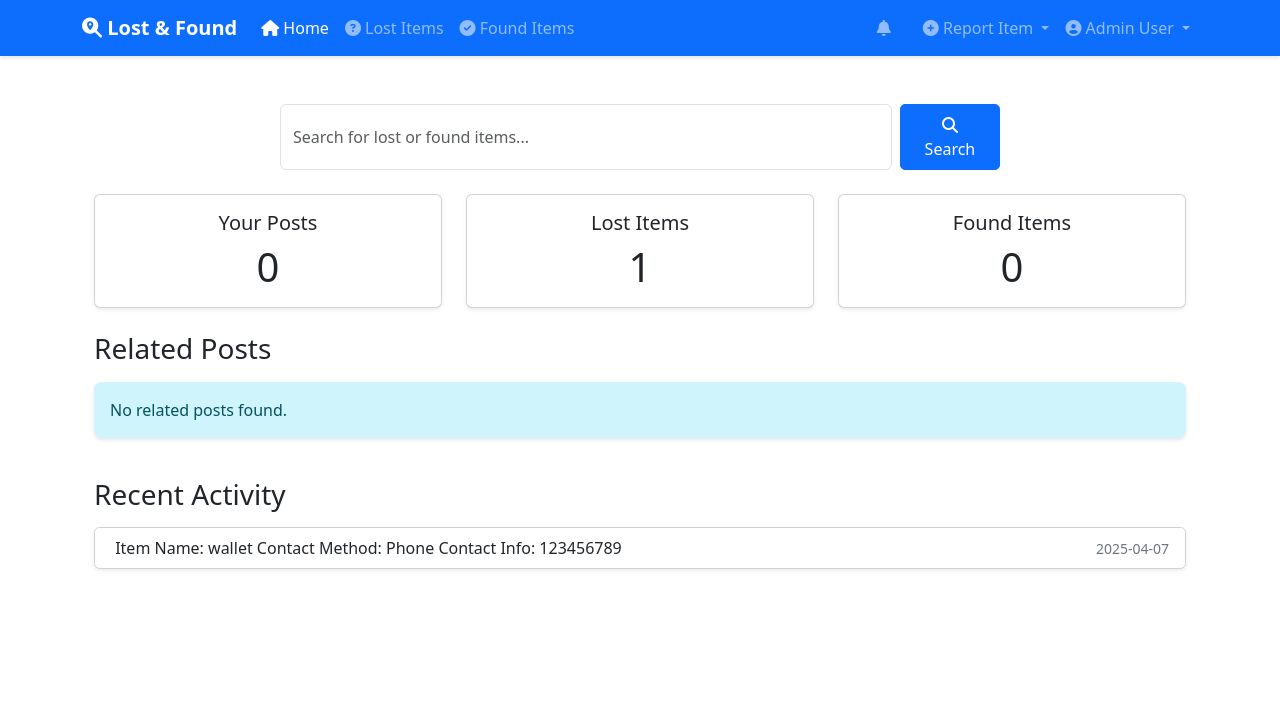
After one commit to ahshafin2315/Lost-FoundTracking-CSE471-Project, a Flask app: page /dashboard in a window 1280 px wide. The commit adds this page. Shown: the top 719 px of the page. Run offline with Flask 2, Linux system fonts and the light colour scheme; a user stored in the database is signed in; data comes from the database, SQL or seed files in the repository; both versions use the stored data as it was after the commit.

Commit message:
home page is created
a dashboard or home page is added along with a search bar to search for lost items

```diff
--- a/app.py
+++ b/app.py
@@ -16,6 +16,17 @@ app.config["MAX_CONTENT_LENGTH"] = 16 * 1024 * 1024
 os.makedirs(app.config["UPLOAD_FOLDER"], exist_ok=True)
 
 db = SQLAlchemy(app)
+
+
+@app.context_processor
+def inject_common_data():
+    notifications = []  # You can implement actual notifications later
+    notifications_count = len(notifications)
+    return {
+        'current_year': datetime.utcnow().year,
+        'notifications': notifications,
+        'notifications_count': notifications_count
+    }
 
 
 # Models
@@ -79,9 +90,6 @@ class VerificationClaim(db.Model):
 # Authentication Routes
 @app.route("/login", methods=["GET", "POST"])
 def login():
-    if "user_id" in session:
-        return redirect(url_for("lost_items"))
-
     if request.method == "POST":
         email = request.form.get("email")
         password = request.form.get("password")
@@ -98,7 +106,7 @@ def login():
             session.permanent = True  # Make session persistent
 
             flash(f"Welcome back, {user.name}!", "success")
-            return redirect(url_for("lost_items"))
+            return redirect(url_for("dashboard"))
 
         flash("Invalid email or password", "danger")
     return render_template("login.html")
@@ -163,7 +171,7 @@ def login_required(f):
 def home():
     if "user_id" not in session:
         return redirect(url_for("login"))
-    return redirect(url_for("lost_items"))
+    return redirect(url_for("dashboard"))
 
 @app.route("/lost-items")
 @login_required
@@ -292,6 +300,70 @@ def report_found_item():
 
     return render_template("report_found_item.html")
 
+@app.route("/dashboard")
+@login_required
+def dashboard():
+    # Get button actions
+    action = request.args.get('action', '')
+    if action == 'your_posts':
+        return redirect(url_for('user_posts'))
+    elif action == 'lost_items':
+        return redirect(url_for('lost_items'))
+    elif action == 'found_items':
+        return redirect(url_for('found_items'))
+
+    # Get search query
+    search_query = request.args.get('search', '')
+
+    # Get user stats
+    user_posts = Post.query.filter_by(user_id=session['user_id']).all()
+    user_posts_count = len(user_posts)
+    lost_items_count = Post.query.filter_by(type="lost").count()
+    found_items_count = Post.query.filter_by(type="found").count()
+
+    # Get related posts based on user's post categories
+    user_categories = [post.category_name for post in user_posts]
+    related_posts = []
+
+    if search_query:
+        # If there's a search query, filter by description
+        related_posts = Post.query.filter(
+            Post.description.ilike(f'%{search_query}%')
+        ).order_by(Post.date.desc()).limit(6).all()
+    elif user_categories:
+        # Otherwise show posts in same categories as user's posts
+        related_posts = Post.query.filter(
+            Post.category_name.in_(user_categories),
+            Post.user_id != session['user_id']
+        ).order_by(Post.date.desc()).limit(6).all()
+
+    # Get recent activities (last 5 posts)
+    recent_activities = Post.query.order_by(
+        Post.date.desc()
+    ).limit(5).all()
+
+    return render_template(
+        "dashboard.html",
+        user_posts_count=user_posts_count,
+        lost_items_count=lost_items_count,
+        found_items_count=found_items_count,
+        related_posts=related_posts,
+        recent_activities=recent_activities
+    )
+
+@app.route("/user-posts")
+@login_required
+def user_posts():
+    user_posts = Post.query.filter_by(user_id=session['user_id']).order_by(Post.date.desc()).all()
+    return render_template("user_posts.html", posts=user_posts)
+
+@app.route("/post/<int:post_id>")
+@login_required
+def view_post(post_id):
+    post = Post.query.get_or_404(post_id)
+    return render_template("view_post.html", post=post)
+
+
 # Create default users (test purposes only)
 def create_default_users():
     # Check if default admin already exists
--- a/templates/base.html
+++ b/templates/base.html
@@ -22,7 +22,7 @@
     <!-- Navbar -->
     <nav class="navbar navbar-expand-lg navbar-dark bg-primary">
         <div class="container">
-            <a class="navbar-brand" href="{{ url_for('home') }}">
+            <a class="navbar-brand" href="{{ url_for('dashboard') }}">
                 <i class="fas fa-search-location"></i> Lost & Found
             </a>
             <button class="navbar-toggler" type="button" data-bs-toggle="collapse" data-bs-target="#navbarNav">
@@ -32,17 +32,42 @@
                 {% if session.user_id %}
                 <ul class="navbar-nav me-auto">
                     <li class="nav-item">
-                        <a class="nav-link" href="{{ url_for('lost_items') }}">
+                        <a class="nav-link {{ 'active' if request.endpoint == 'dashboard' }}" href="{{ url_for('dashboard') }}">
+                            <i class="fas fa-home"></i> Home
+                        </a>
+                    </li>
+                    <li class="nav-item">
+                        <a class="nav-link {{ 'active' if request.endpoint == 'lost_items' }}" href="{{ url_for('lost_items') }}">
                             <i class="fas fa-question-circle"></i> Lost Items
                         </a>
                     </li>
                     <li class="nav-item">
-                        <a class="nav-link" href="{{ url_for('found_items') }}">
+                        <a class="nav-link {{ 'active' if request.endpoint == 'found_items' }}" href="{{ url_for('found_items') }}">
                             <i class="fas fa-check-circle"></i> Found Items
                         </a>
                     </li>
                 </ul>
                 <ul class="navbar-nav">
+                    <li class="nav-item me-3">
+                        <a class="nav-link position-relative" href="#" id="notifications" role="button" data-bs-toggle="dropdown">
+                            <i class="fas fa-bell"></i>
+                            {% if notifications_count > 0 %}
+                            <span class="position-absolute top-0 start-100 translate-middle badge rounded-pill bg-danger">
+                                {{ notifications_count }}
+                                <span class="visually-hidden">unread notifications</span>
+                            </span>
+                            {% endif %}
+                        </a>
+                        <div class="dropdown-menu dropdown-menu-end" aria-labelledby="notifications">
+                            {% if notifications %}
+                            {% for notification in notifications %}
+                            <a class="dropdown-item" href="#">{{ notification.message }}</a>
+                            {% endfor %}
+                            {% else %}
+                            <div class="dropdown-item text-muted">No new notifications</div>
+                            {% endif %}
+                        </div>
+                    </li>
                     <li class="nav-item dropdown">
                         <a class="nav-link dropdown-toggle" href="#" role="button" data-bs-toggle="dropdown">
                             <i class="fas fa-plus-circle"></i> Report Item
--- /dev/null
+++ b/templates/dashboard.html
@@ -0,0 +1,107 @@
+{% extends "base.html" %}
+
+{% block title %}Dashboard{% endblock %}
+
+{% block content %}
+<div class="container py-4">
+    <!-- Search Bar Section -->
+    <div class="row mb-4">
+        <div class="col-md-8 mx-auto">
+            <form action="{{ url_for('dashboard') }}" method="GET" class="d-flex">
+                <input type="text" name="search" class="form-control me-2" placeholder="Search for lost or found items..." value="{{ request.args.get('search', '') }}">
+                <button type="submit" class="btn btn-primary">
+                    <i class="fas fa-search"></i> Search
+                </button>
+            </form>
+        </div>
+    </div>
+
+    <!-- User Stats Section -->
+    <div class="row mb-4">
+        <div class="col-md-4">
+            <div class="card shadow-sm">
+                <div class="card-body text-center">
+                    <h5 class="card-title">Your Posts</h5>
+                    <p class="card-text display-6">{{ user_posts_count }}</p>
+                </div>
+            </div>
+        </div>
+        <div class="col-md-4">
+            <div class="card shadow-sm">
+                <div class="card-body text-center">
+                    <h5 class="card-title">Lost Items</h5>
+                    <p class="card-text display-6">{{ lost_items_count }}</p>
+                </div>
+            </div>
+        </div>
+        <div class="col-md-4">
+            <div class="card shadow-sm">
+                <div class="card-body text-center">
+                    <h5 class="card-title">Found Items</h5>
+                    <p class="card-text display-6">{{ found_items_count }}</p>
+                </div>
+            </div>
+        </div>
+    </div>
+
+    <!-- Related Posts Section -->
+    <div class="row mb-4">
+        <div class="col-12">
+            <h3 class="mb-3">Related Posts</h3>
+            <div class="row">
+                {% for post in related_posts %}
+                <div class="col-md-4 mb-4">
+                    <div class="card h-100 shadow-sm">
+                        {% if post.images %}
+                        <img src="{{ url_for('static', filename='uploads/' + post.images) }}" class="card-img-top"
+                            alt="Item image" style="height: 200px; object-fit: cover;">
+                        {% endif %}
+                        <div class="card-body">
+                            <h5 class="card-title">{{ post.category_name|title }}</h5>
+                            <p class="card-text text-muted">{{ post.description[:100] }}...</p>
+                            <p class="card-text">
+                                <small class="text-muted">
+                                    <i class="fas fa-map-marker-alt"></i> {{ post.location }}<br>
+                                    <i class="fas fa-calendar"></i> {{ post.date.strftime('%Y-%m-%d') }}
+                                </small>
+                            </p>
+                            <a href="{{ url_for('view_post', post_id=post.id) }}" class="btn btn-outline-primary">View Details</a>
+                        </div>
+                    </div>
+                </div>
+                {% else %}
+                <div class="col-12">
+                    <div class="alert alert-info">
+                        No related posts found.
+                    </div>
+                </div>
+                {% endfor %}
+            </div>
+        </div>
+    </div>
+
+    <!-- Recent Activity Section -->
+    <div class="row">
+        <div class="col-12">
+            <h3 class="mb-3">Recent Activity</h3>
+            <div class="card shadow-sm">
+                <div class="list-group list-group-flush">
+                    {% for activity in recent_activities %}
+                    <div class="list-group-item">
+                        <div class="d-flex justify-content-between align-items-center">
+                            <div>
+                                <i class="fas fa-{{ 'search' if activity.type == 'lost' else 'check' }}-circle text-{{ 'primary' if activity.type == 'lost' else 'success' }}"></i>
+                                {{ activity.description }}
+                            </div>
+                            <small class="text-muted">{{ activity.date.strftime('%Y-%m-%d') }}</small>
+                        </div>
+                    </div>
+                    {% else %}
+                    <div class="list-group-item">No recent activity.</div>
+                    {% endfor %}
+                </div>
+            </div>
+        </div>
+    </div>
+</div>
+{% endblock %}
```
Also changed, not shown: templates/view_post.html (added, +35 -0 lines), lostandfound.db (added), static/uploads/17379248-b68c-44c9-a843-405d5a559930.jpg (added).
